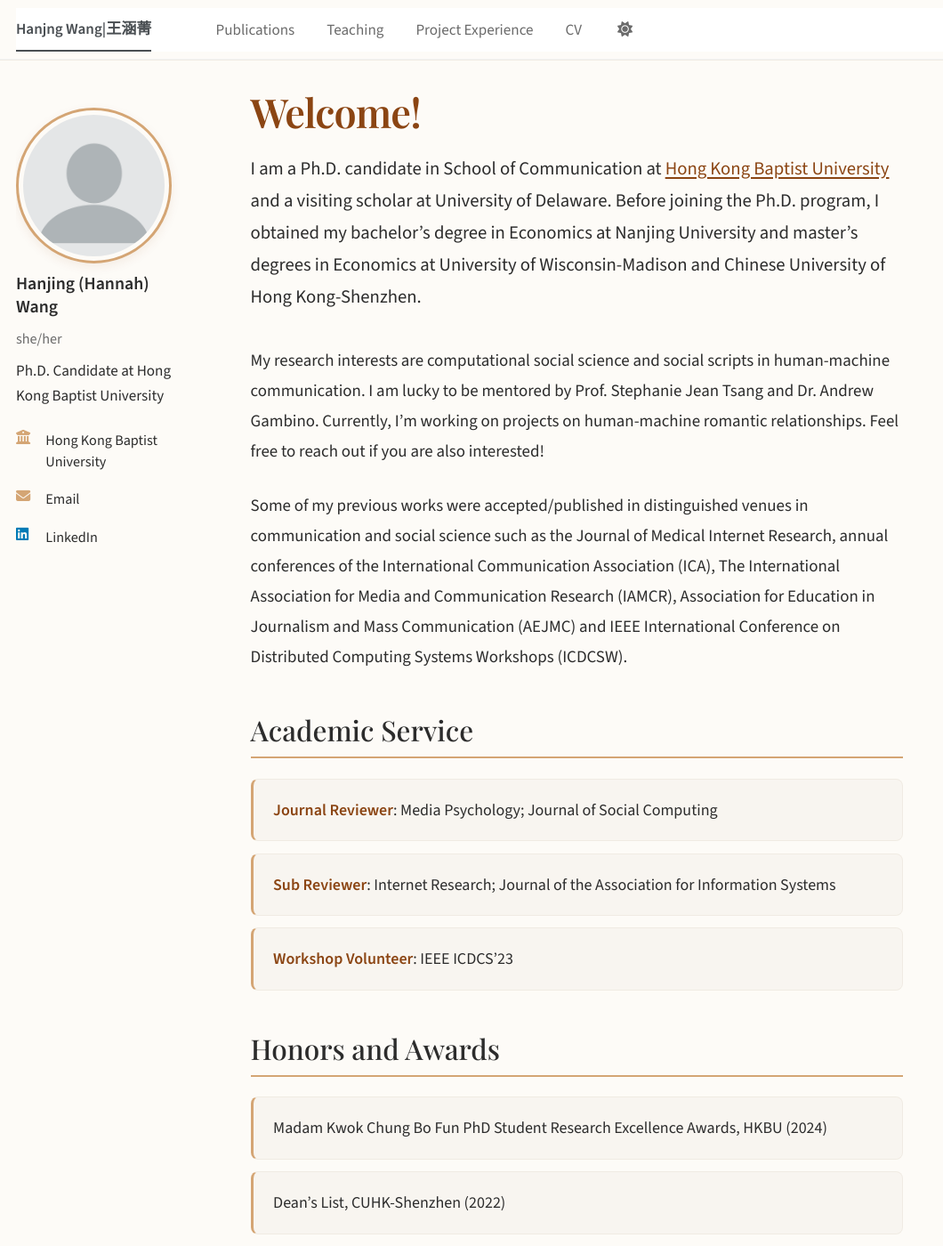
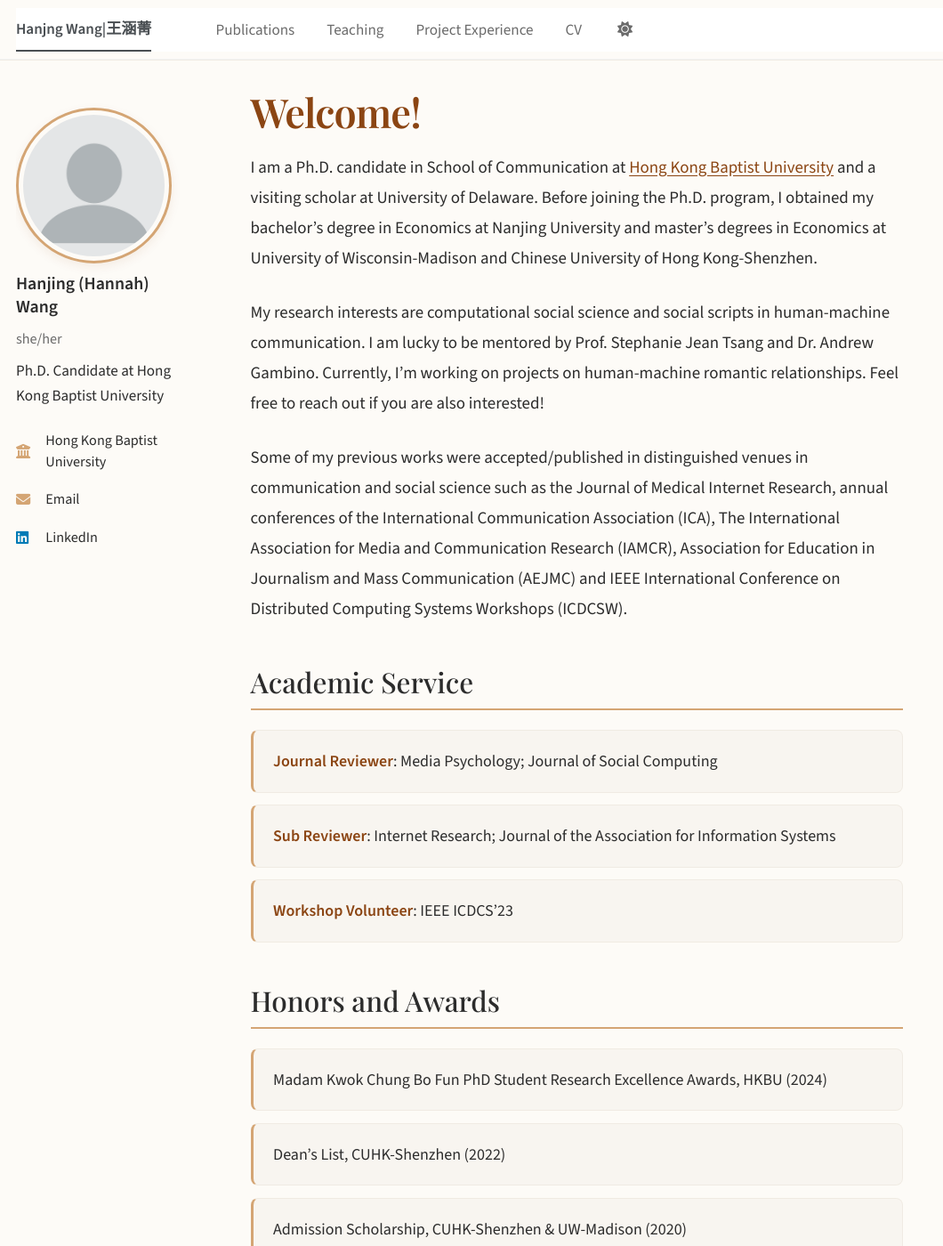
Before and after one commit to hanjingwang-comm/hanjingwang-comm.github.io, a Jekyll site: the page built from _pages/about.md, in a window 1280 px wide and 1400 px high. Shown: the whole window at 89% size, without its empty margins (0-1060 px from the left). Built offline with Jekyll 4.4.1, drawn with Linux system fonts in a browser that asks for light colours; some web fonts are replaced; a script bundle is joined from its source files by our own code; library files that are not in the unit come from our copies.

Commit message:
Fix paragraph font consistency and sidebar icon alignment
- Make first paragraph same size as other paragraphs (1.05rem)
- Change sidebar links to align-items: center for proper icon/text alignment

Co-Authored-By: Claude Opus 4.6 <noreply@anthropic.com>

```diff
--- a/_sass/custom.scss
+++ b/_sass/custom.scss
@@ -148,6 +148,13 @@ a:hover {
     color: var(--color-text);
   }
 
+  /* Make first paragraph same size as others */
+  > p:first-of-type {
+    font-size: 1.05rem;
+    line-height: 1.8;
+    margin-bottom: 1.5rem;
+  }
+
   /* List styling */
   ul, ol {
     font-size: 1rem;
@@ -260,7 +267,7 @@ a:hover {
 
   a {
     display: flex;
-    align-items: flex-start;
+    align-items: center;
     gap: 0.5rem;
     font-family: var(--font-body);
     font-size: 0.9rem;
```
